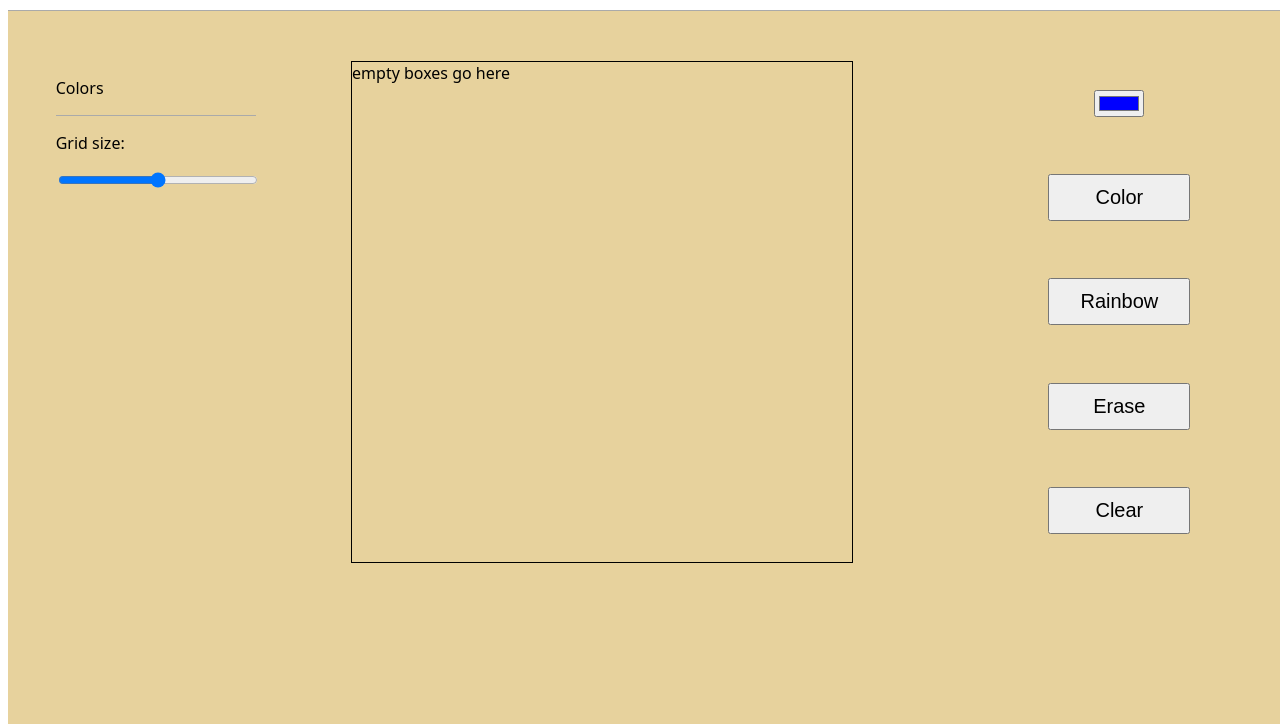
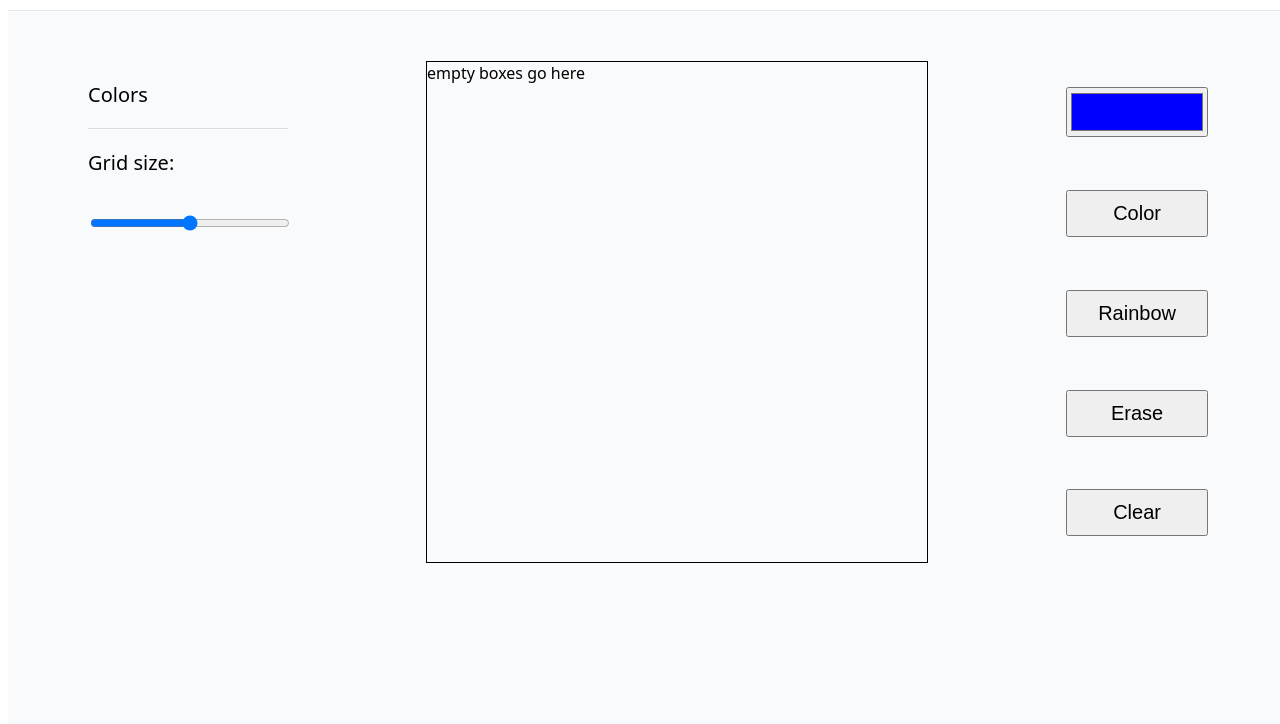
Before and after one commit to rjon82/Etch-a-sketch, a plain HTML site: page index.html in a window 1280 px wide. Shown: the part 84-808 px from the top of the page. Drawn offline with Linux system fonts and the light colour scheme.

Commit message:
edited button and slider design

```diff
--- a/styles.css
+++ b/styles.css
@@ -18,13 +18,13 @@ body {
 
 #container {
     flex-grow: 1;
-    background-color: rgb(231, 210, 157);
+    background-color: rgb(249, 250, 251);
 }
 
 #content {
     display: flex;
     justify-content: space-around;
-    border-top:1px solid rgb(170, 170, 170);
+    border-top:1px solid rgb(229 231 235);
     padding-top: 50px;
     flex-wrap: wrap
 }
@@ -34,18 +34,20 @@ body {
 }
 
 #left_column {
-    min-width: 200px;;
+    min-width: 200px;
+    padding-left: 80px;
+    font-size: 15pt;
 }
 
 #color_selection {
-    border-bottom: 1px solid rgb(170, 170, 170);
+    border-bottom: 1px solid rgb(217, 220, 224);
 }
 
 #grid {
     border: 1px solid black;
     min-width: 500px;
     min-height: 500px;
-    margin-right: 100px;
+    margin: auto;
 }
 
 #features {
@@ -54,7 +56,7 @@ body {
     min-height: 100%;
     justify-content: space-around;
     align-items: center;
-    padding-right: 50px;
+    padding-right: 80px;
 }
 
 button{
@@ -63,3 +65,9 @@ button{
     padding: 10px 30px;
 
 }
+
+input{
+    width: 100%;
+    height: 50px;
+    padding: -20;
+}
```
